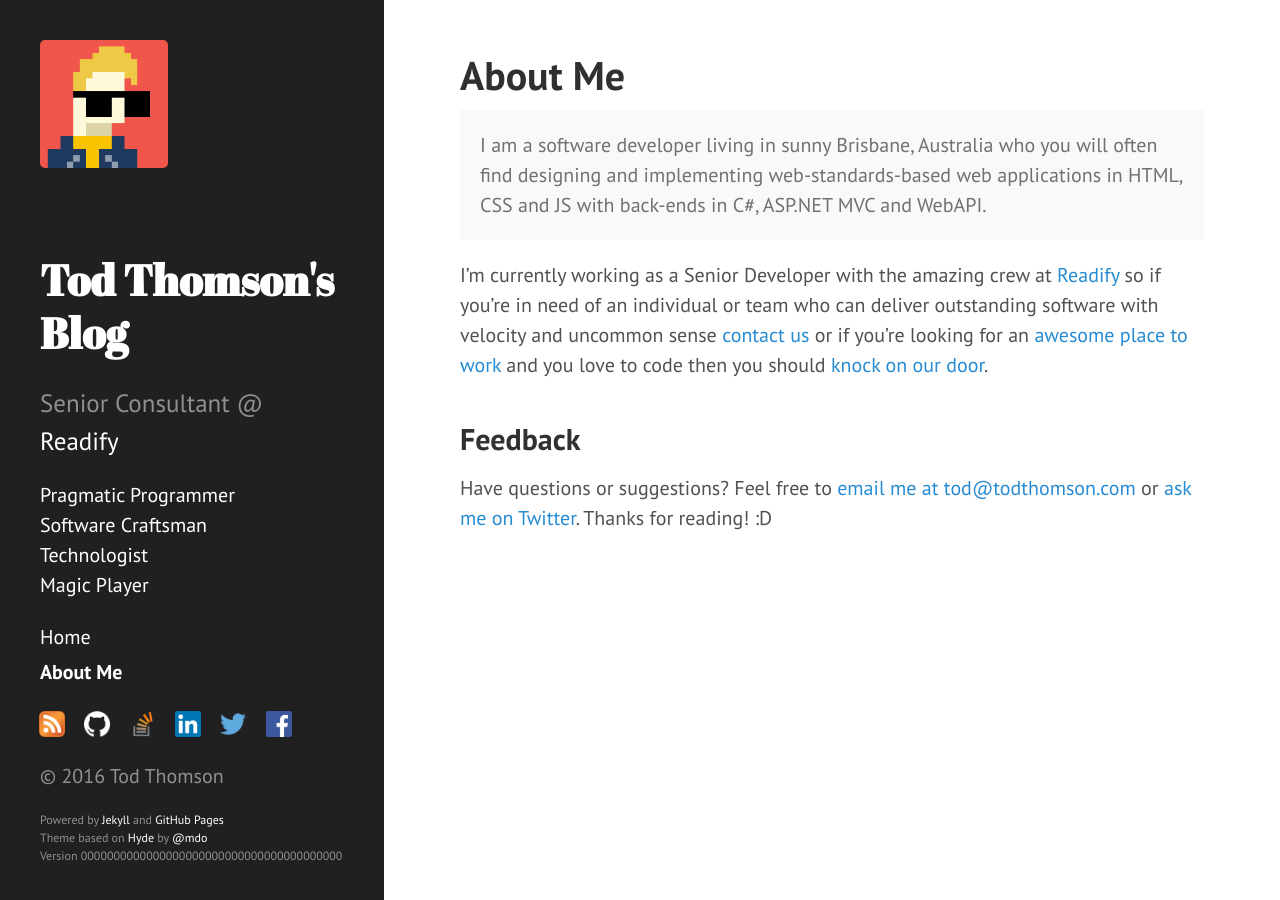
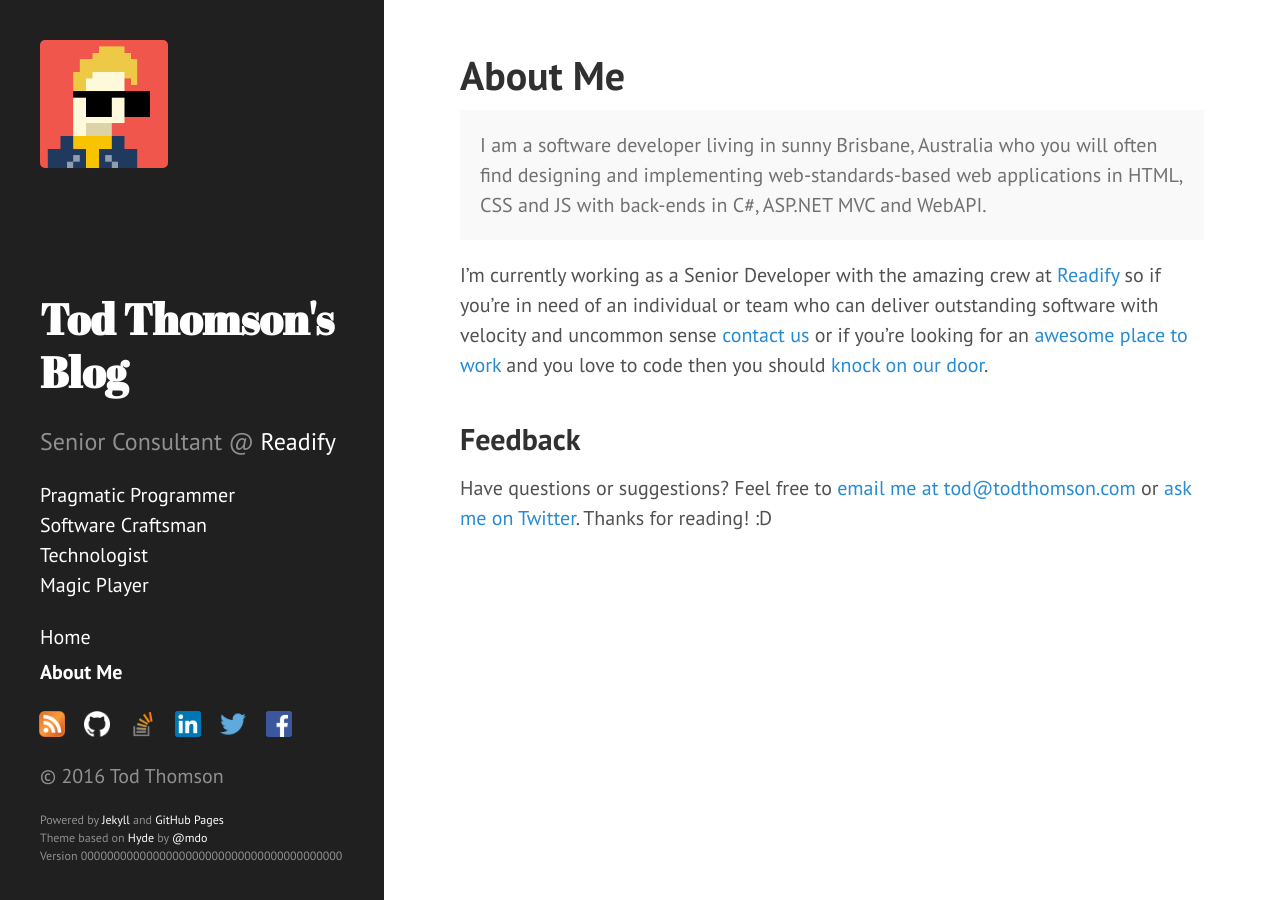
Before and after one commit to todthomson/todthomson.github.io, a Jekyll site: the page built from about.md, in a window 1280 px wide. Built offline with Jekyll 4.4.1, drawn with Linux system fonts in a browser that asks for light colours.

Commit message:
fixes .lead font size

```diff
--- a/_config.yml
+++ b/_config.yml
@@ -24,7 +24,7 @@ author:
   email: tod@todthomson.com
 
 # Pagination
-paginate: 1
+paginate: 5
 
 # Custom Variables
 version: 0.0.2
--- a/public/css/site.css
+++ b/public/css/site.css
@@ -46,6 +46,10 @@
 .sidebar-about h1 {
   margin-bottom: 1.2rem;
   font-size: 2.15rem;
+}
+
+.lead {
+  font-size: 1.2rem;
 }
 
 .description {
```
